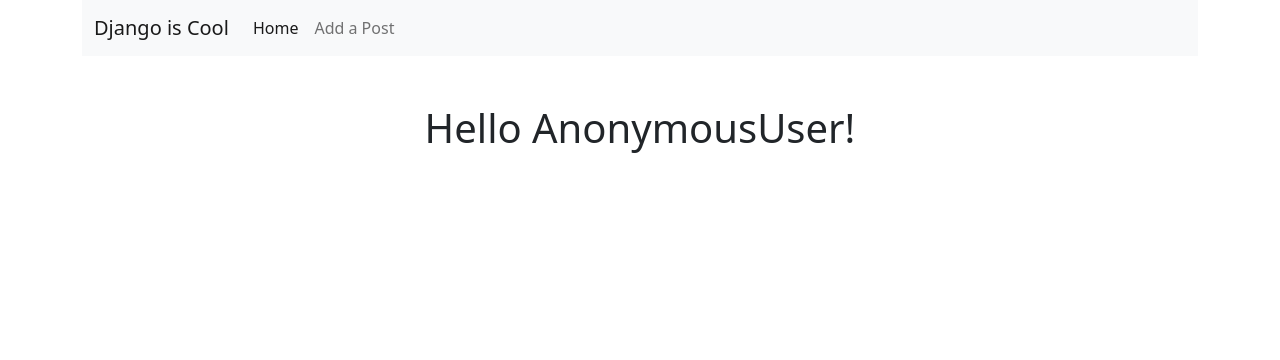
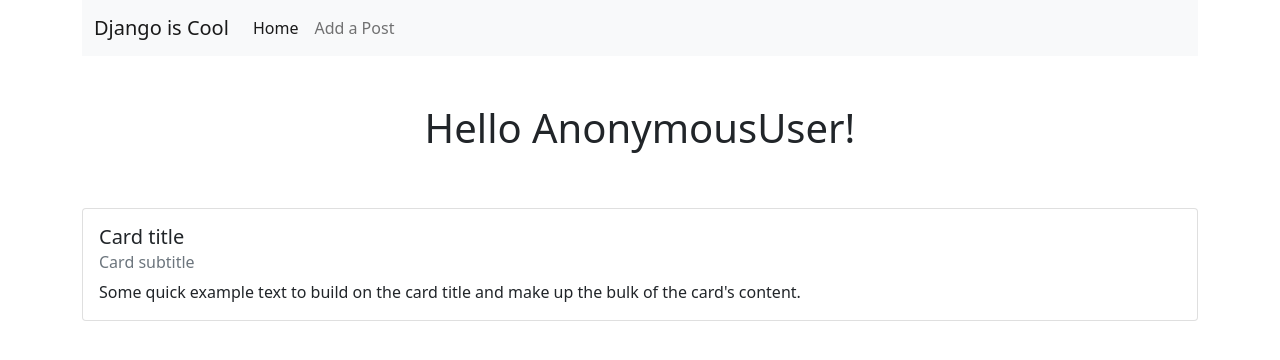
Before and after one commit to davidparker333/Learning-Django, a Django app: page / in a window 1280 px wide. Shown: the top 360 px of the page. Run offline with Django 3.2, Linux system fonts and the light colour scheme; some libraries are stand-ins or nearby versions.

Commit message:
created form file and added card to loop over for posts

```diff
--- /dev/null
+++ b/src/djangotest/templates/cards.html
@@ -0,0 +1,11 @@
+{% block content %}
+
+<div class="card">
+    <div class="card-body">
+      <h5 class="card-title">Card title</h5>
+      <h6 class="card-subtitle mb-2 text-muted">Card subtitle</h6>
+      <p class="card-text">Some quick example text to build on the card title and make up the bulk of the card's content.</p>
+    </div>
+  </div>
+
+{% endblock %}
--- a/src/djangotest/templates/home.html
+++ b/src/djangotest/templates/home.html
@@ -8,4 +8,11 @@
     </div>
 </div>
 
+<div class="row">
+    <!-- Do a for loop over these cards once there's posts -->
+    <div class="col-12">
+        {% include 'cards.html' %}
+    </div>
+</div>
+
 {% endblock %}
```
Also changed, not shown: src/djangotest/blog/forms.py (added).
